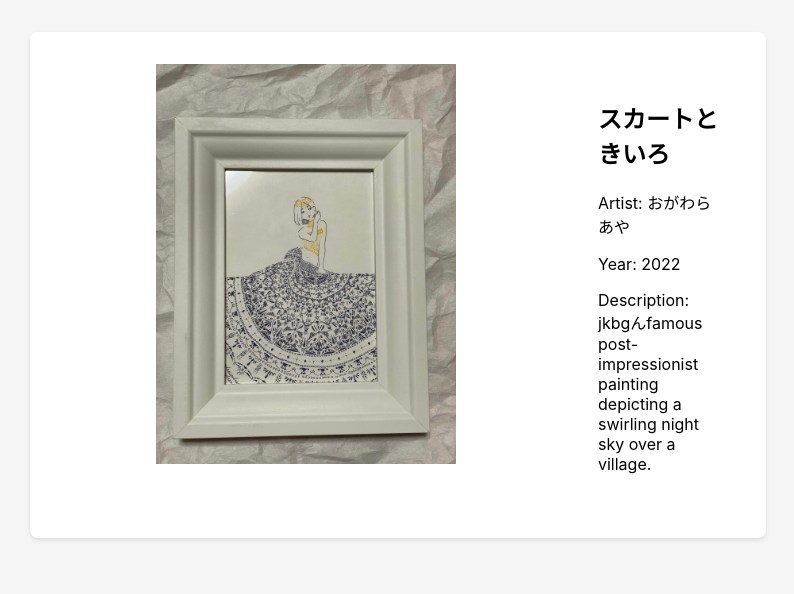
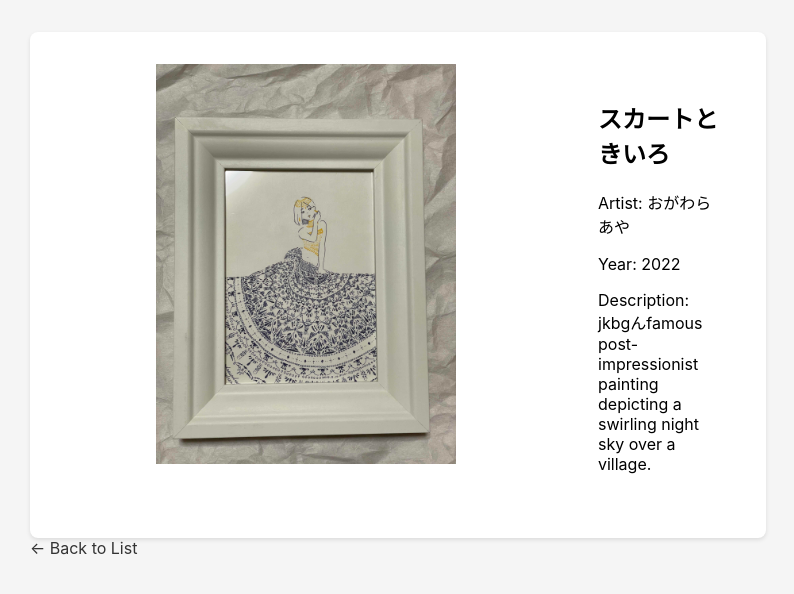
Before and after one commit to keitamumrik/artlist, a Next.js app: page /artwork/1 in a window 1280 px wide. Shown: the top 594 px of the page, without its empty margins (242-1036 px from the left). Built offline with nearby package versions, Linux system fonts and the light colour scheme.

Commit message:
一覧に戻るリンク追加、レスポンシブ対応、タイトル変更

```diff
--- a/components/ArtworkCard.js
+++ b/components/ArtworkCard.js
@@ -8,7 +8,7 @@ const ArtworkCard = ({ artwork }) => {
       <div className={styles.artworkCard}>
         <div className={styles.thumbnailContainer}>
           <Image
-            src={`/images/${artwork.id}.jpg`}
+            src={artwork.imageUrl}
             alt={artwork.title}
             width={250}
             height={200}
--- a/pages/artwork/[id].js
+++ b/pages/artwork/[id].js
@@ -1,5 +1,5 @@
-// pages/artwork/[id].js
 import { useRouter } from 'next/router';
+import Link from 'next/link';
 import artworks from '../../data/artworks';
 import ArtworkDetail from '../../components/ArtworkDetail';
 import styles from '../../styles/Home.module.css';
@@ -16,6 +16,9 @@ const ArtworkPage = () => {
   return (
     <div className={styles.container}>
       <ArtworkDetail artwork={artwork} />
+      <Link href="/" className={styles.backLink}>
+        ← Back to List
+      </Link>
     </div>
   );
 };
--- a/styles/Home.module.css
+++ b/styles/Home.module.css
@@ -3,6 +3,12 @@
   max-width: 800px;
   margin: 0 auto;
   padding: 2rem;
+}
+
+@media (max-width: 768px) {
+  .container {
+    padding: 1rem;
+  }
 }
 
 .heading {
@@ -22,6 +28,19 @@
   box-shadow: 0 2px 4px rgba(0, 0, 0, 0.1);
   overflow: hidden;
   transition: box-shadow 0.3s ease;
+}
+
+/* ArtworkCard用のレスポンシブデザイン */
+@media (max-width: 768px) {
+  .artworkCard {
+    flex-direction: column;
+  }
+
+  .thumbnailContainer {
+    width: 100%;
+    height: auto;
+    max-height: 300px;
+  }
 }
 
 .artworkCard:hover {
@@ -111,3 +130,19 @@
 .sortButton:hover {
   background-color: #e0e0e0;
  }
+
+ .backLink {
+  display: inline-block;
+  margin-bottom: 1rem;
+  color: #333;
+  text-decoration: none;
+}
+
+.backLink:hover {
+  text-decoration: underline;
+}
+
+.artworkCount {
+  margin-bottom: 1rem;
+  font-weight: bold;
+}
```
Also changed, not shown: pages/index.js (+6 -1 lines), 2 other files (tests, documents, lock files or other folders).
